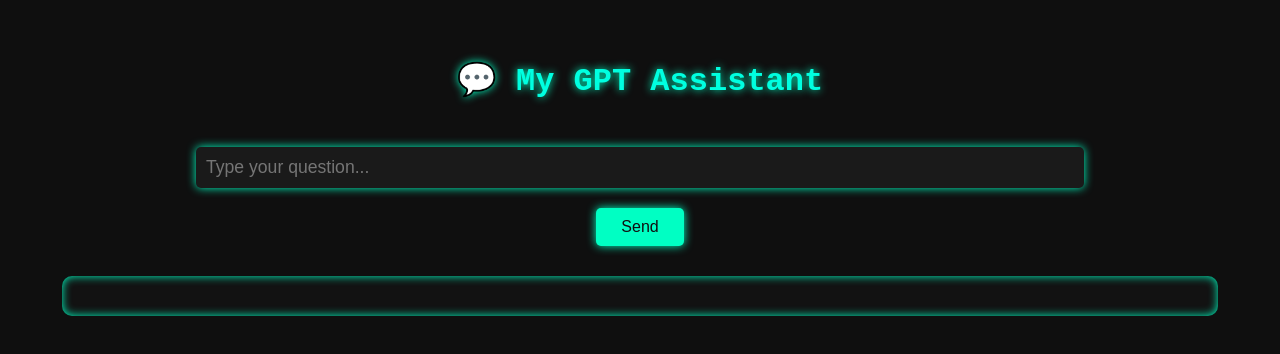
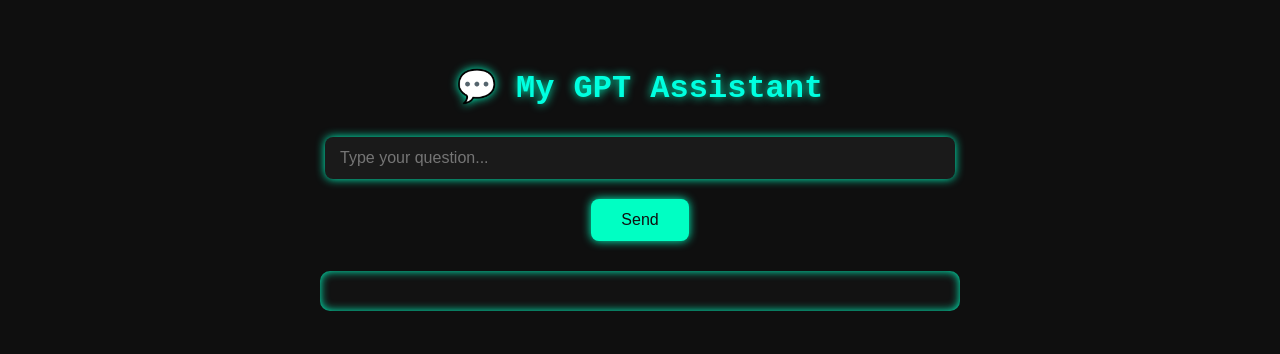
Before and after one commit to CyberCoder08/Shadow-GPT-, a plain HTML site: page index.html in a window 1280 px wide. Drawn offline with Linux system fonts and the light colour scheme.

Commit message:
Update style.css

```diff
--- a/style.css
+++ b/style.css
@@ -1,5 +1,3 @@
-/* style.css */
-
 body {
   background-color: #0f0f0f;
   color: #00ffc3;
@@ -10,24 +8,25 @@ body {
   justify-content: flex-start;
   height: 100vh;
   margin: 0;
-  padding: 20px;
-  overflow: hidden;
+  padding: 40px 20px;
+  box-sizing: border-box;
 }
 
 h2 {
-  margin-top: 40px;
   font-size: 2rem;
+  margin-bottom: 30px;
+  text-align: center;
   color: #00ffe0;
-  text-shadow: 0 0 8px #00ffc3;
+  text-shadow: 0 0 10px #00ffc3;
 }
 
 input {
-  width: 70%;
-  padding: 10px;
-  font-size: 1.1rem;
+  width: 100%;
+  max-width: 600px;
+  padding: 12px 15px;
+  font-size: 1rem;
   border: none;
-  border-radius: 5px;
-  margin-top: 20px;
+  border-radius: 8px;
   background-color: #1a1a1a;
   color: #00ffc3;
   box-shadow: 0 0 10px #00ffc3;
@@ -36,12 +35,12 @@ input {
 
 button {
   margin-top: 20px;
-  padding: 10px 25px;
+  padding: 12px 30px;
   font-size: 1rem;
   color: #0f0f0f;
   background: #00ffc3;
   border: none;
-  border-radius: 5px;
+  border-radius: 8px;
   cursor: pointer;
   box-shadow: 0 0 10px #00ffc3;
   transition: all 0.2s ease-in-out;
@@ -54,7 +53,8 @@ button:hover {
 
 pre {
   margin-top: 30px;
-  width: 90%;
+  width: 100%;
+  max-width: 600px;
   max-height: 300px;
   overflow-y: auto;
   background-color: #121212;
@@ -71,7 +71,6 @@ pre {
 pre::-webkit-scrollbar {
   width: 8px;
 }
-
 pre::-webkit-scrollbar-thumb {
   background-color: #00ffc3;
   border-radius: 4px;
```
